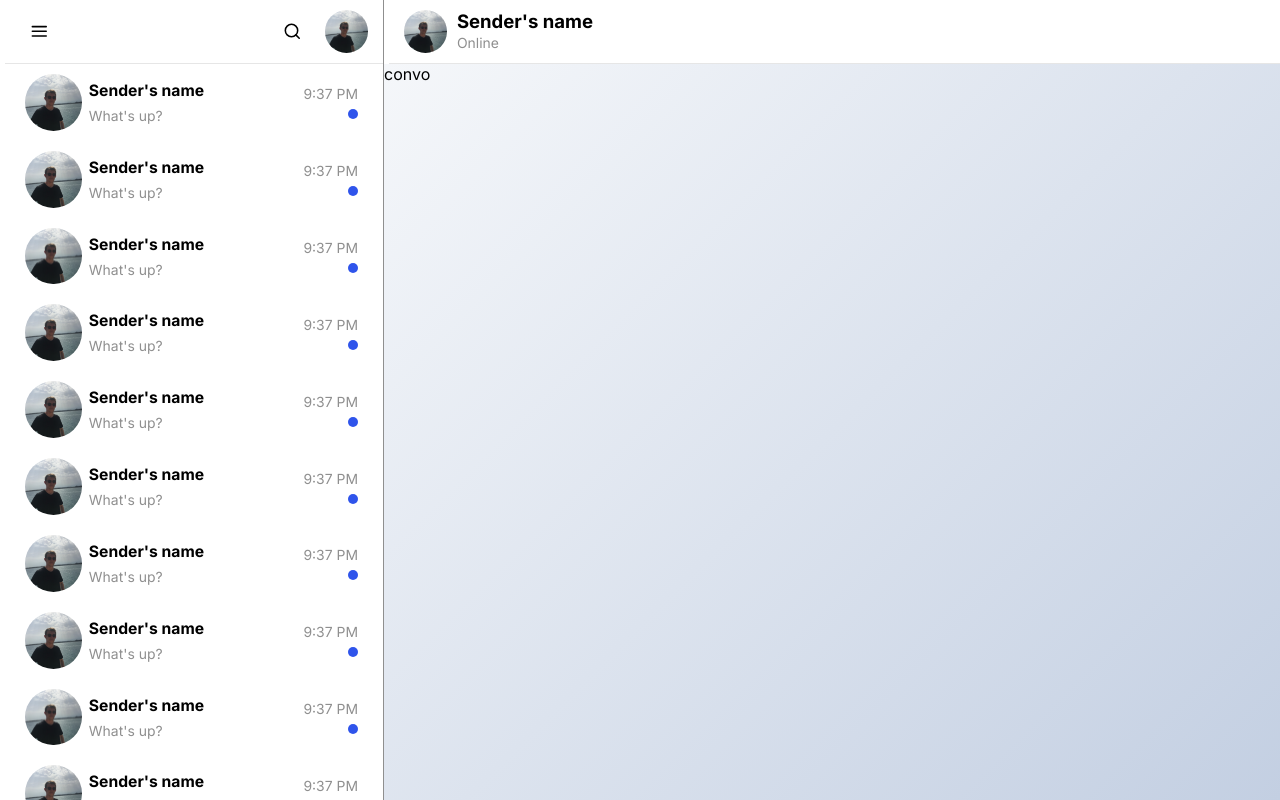
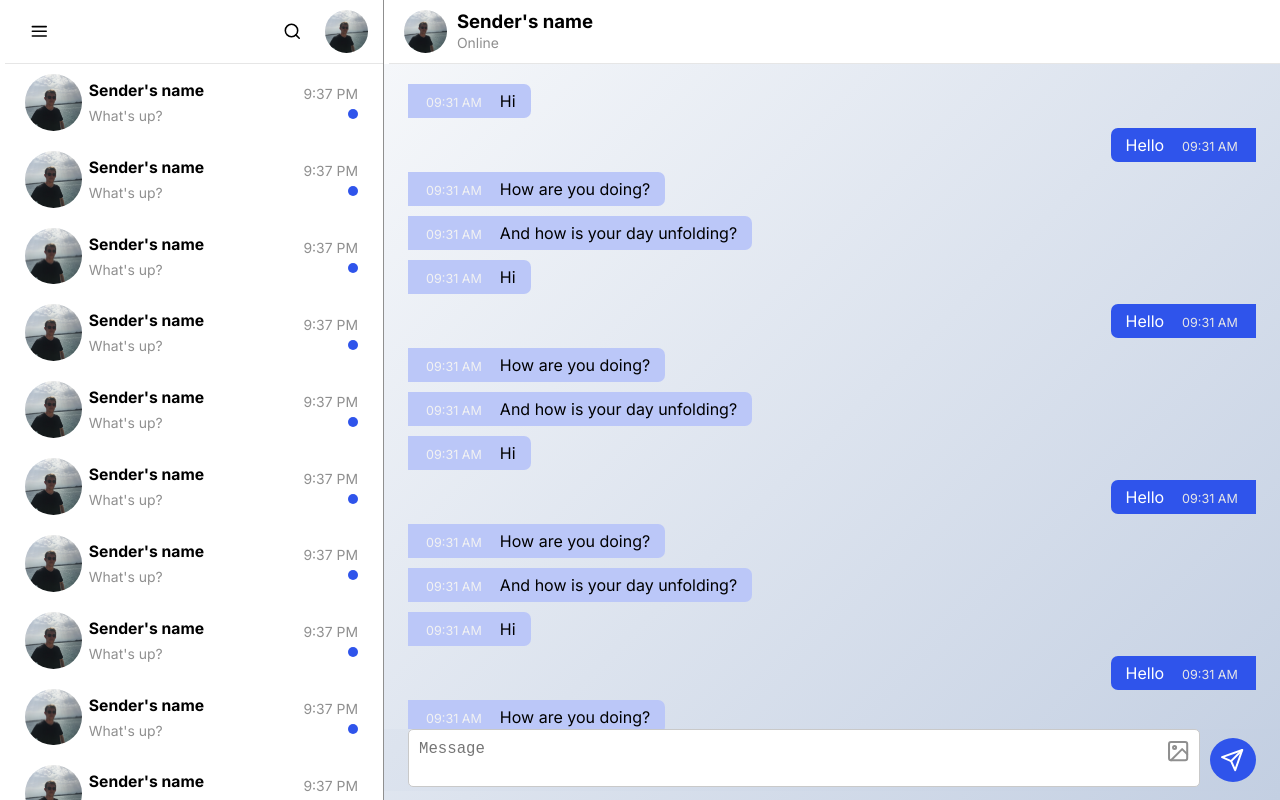
Before and after one commit to chideraemmanuel/pri-chat, a Next.js app: page / in a window 1280 px wide. Built offline with nearby package versions, Linux system fonts and the light colour scheme; a web font is replaced by a local one.

Commit message:
adds messaging interface

```diff
--- a/app/page.module.scss
+++ b/app/page.module.scss
@@ -15,6 +15,10 @@
 
     @media screen and (max-width: 768px) {
       border-right: none;
+    }
+
+    @media screen and (max-width: 768px) {
+      display: none;
     }
 
     &::-webkit-scrollbar {
@@ -101,9 +105,9 @@
     display: grid;
     grid-template-rows: auto 1fr;
 
-    @media screen and (max-width: 768px) {
-      display: none;
-    }
+    // @media screen and (max-width: 768px) {
+    //   display: none;
+    // }
 
     &_head {
       padding: 10px 15px;
--- a/app/page.tsx
+++ b/app/page.tsx
@@ -1,8 +1,9 @@
 import Chats from "@/containers/chats/Chats";
 import styles from "./page.module.scss";
-import { FiMenu, FiSearch } from "react-icons/fi";
+import { FiImage, FiMenu, FiSearch, FiSend } from "react-icons/fi";
 import profileImage from "@/assets/profile.jpg";
 import Image from "next/image";
+import ConversationBox from "@/containers/conversationBox/ConversationBox";
 
 const Homepage: React.FC = () => {
   return (
@@ -38,9 +39,32 @@ const Homepage: React.FC = () => {
             </div>
           </div>
         </div>
+
         <div className={styles.homepage__right_convo}>
-          <span>convo</span>
+          <ConversationBox />
         </div>
+
+        {/* <div className={styles.homepage__right_input}>
+          <div>
+            <textarea
+              name="message"
+              id=""
+              //   cols="30"
+              //   rows="10"
+              //   onClick={() => console.log("hello")}
+              placeholder="Message"
+            />
+
+            <input type="file" name="" id="attachment" />
+            <label htmlFor="attachment">
+              <FiImage />
+            </label>
+          </div>
+
+          <div>
+            <FiSend />
+          </div>
+        </div> */}
       </div>
     </main>
   );
--- /dev/null
+++ b/components/message/Message.module.scss
@@ -0,0 +1,77 @@
+// .message {
+//   background-color: var(--primary-color);
+//   color: #fff;
+//   display: inline-block;
+
+//   align-self: flex-end;
+// }
+.message_sent {
+  background-color: var(--primary-color);
+  color: #fff;
+  display: flex;
+  align-items: center;
+  gap: max(0.7vw, 15px);
+  //   width: min(70%, 700px);
+  width: min(70%, fit-content);
+
+  align-self: flex-end;
+
+  //   padding: max(0.7vh, 10px) max(0.7vw, 15px);
+  position: relative;
+  padding: 7px max(0.7vw, 15px);
+  //   padding-right: max(7vw, 50px);
+  border-radius: 7px 0 0 7px;
+
+  p {
+    word-break: break-all;
+    flex: 1;
+  }
+
+  span {
+    font-size: var(--xs-font);
+    color: var(--gray-300);
+    transform: scale(0.9);
+    display: inline-block;
+    align-self: flex-end;
+
+    @media (prefers-color-scheme: dark) {
+      color: #c9c9c9;
+    }
+  }
+}
+
+.message_received {
+  background-color: lighten($color: rgb(47, 84, 235), $amount: 30);
+  color: #000;
+  display: flex;
+  flex-direction: row-reverse;
+  align-items: center;
+  gap: max(0.7vw, 15px);
+  //   width: min(70%, 700px);
+  width: min(70%, fit-content);
+  max-width: 90%;
+
+  align-self: flex-start;
+
+  position: relative;
+  padding: 7px max(0.7vw, 15px);
+  border-radius: 0 7px 7px 0;
+
+  p {
+    // word-break: break-all;
+    word-break: normal;
+    flex: 1;
+  }
+
+  span {
+    font-size: var(--xs-font);
+    color: var(--gray-100);
+    transform: scale(0.9);
+    display: inline-block;
+    align-self: flex-end;
+
+    @media (prefers-color-scheme: dark) {
+      color: #666;
+    }
+  }
+}
--- /dev/null
+++ b/components/message/Message.tsx
@@ -0,0 +1,23 @@
+import styles from "./Message.module.scss";
+
+const Message: React.FC<{ type: "received" | "sent"; text: string }> = ({
+  type,
+  text,
+}) => {
+  return (
+    // <div className={styles.message}>
+    // <div className={styles.message_sent}>
+    // <div className={styles.message_received}>
+    <div
+      className={
+        type === "received" ? styles.message_received : styles.message_sent
+      }
+    >
+      <p>{text}</p>
+
+      <span>09:31 AM</span>
+    </div>
+  );
+};
+
+export default Message;
--- /dev/null
+++ b/containers/conversationBox/ConversationBox.module.scss
@@ -0,0 +1,149 @@
+.conversationBox {
+  position: relative !important;
+  //   border: 1px solid red;
+  width: min(100%, 900px);
+  margin: 0 auto;
+  padding: 0 clamp(15px, 2vw, 24px);
+  padding-bottom: clamp(15px, 2vw, 24px);
+  //   height: 100%;
+
+  display: flex;
+  flex-direction: column;
+  justify-content: space-between;
+  gap: 10px;
+
+  height: calc(100vh - 30px - var(--xl-font));
+  //   overflow: auto;
+
+  &__messages {
+    // border: 1px solid blue;
+    flex: 1;
+    height: 100%;
+    overflow: auto;
+
+    display: flex;
+    flex-direction: column;
+    gap: max(0.7vh, 10px);
+    padding-bottom: max(90px, 7vh);
+    padding-top: min(20px, 5vh);
+
+    &::-webkit-scrollbar {
+      display: none;
+    }
+  }
+
+  &__input {
+    // background-color: red;
+    // background-color: rgba(255, 255, 255, 0.1);
+    // backdrop-filter: blur(50px);
+    background: var(--chat-box-gradient);
+    background-size: 200%;
+    background-position: right bottom;
+    position: absolute;
+    left: 0;
+    // bottom: clamp(15px, 2vw, 24px);
+    bottom: 0;
+    width: 100%;
+    padding: 0 clamp(15px, 2vw, 24px);
+    display: flex;
+    align-items: center;
+    gap: max(0.7vw, 10px);
+
+    > div:first-child {
+      position: relative;
+      flex: 1;
+
+      textarea {
+        resize: none;
+        width: 100%;
+
+        font-size: 16px;
+        padding: max(0.7vw, 10px);
+        outline: none;
+        border: 1px solid var(--gray-500);
+        border-radius: 5px;
+        font-size: var(--sm-font);
+        background-color: #fff;
+
+        // height: fit-content;
+
+        @media (prefers-color-scheme: dark) {
+          background-color: var(--gray-300);
+        }
+
+        @media screen and (max-width: 1024px) {
+          width: calc(16px / 15px * 100%);
+          transform: scale(calc(15px / 16px));
+          transform-origin: left top;
+          margin-bottom: -6.6666666px;
+        }
+
+        @media screen and (max-width: 768px) {
+          width: calc(16px / 14px * 100%);
+          transform: scale(calc(14px / 16px));
+          transform-origin: left top;
+          margin-bottom: -6.6666666px;
+        }
+
+        @media screen and (max-width: 540px) {
+          width: calc(16px / 13px * 100%);
+          transform: scale(calc(13px / 16px));
+          transform-origin: left top;
+          margin-bottom: -6.6666666px;
+        }
+
+        @media screen and (max-width: 420px) {
+          width: calc(16px / 12px * 100%);
+          transform: scale(calc(12px / 16px));
+          transform-origin: left top;
+          margin-bottom: -6.6666666px;
+        }
+
+        &:focus {
+          border-color: var(--primary-color);
+        }
+
+        &::placeholder {
+          // display: none;
+          // color: red;
+        }
+      }
+
+      input {
+        display: none;
+      }
+
+      label {
+        position: absolute;
+        right: max(0.7vw, 10px);
+        top: max(0.7vw, 10px);
+        font-size: var(--md-font);
+        color: var(--gray-700);
+        transition: 0.2s ease;
+        cursor: pointer;
+
+        &:hover {
+          color: var(--gray-900);
+        }
+      }
+    }
+
+    > div:last-child {
+      font-size: var(--md-font);
+      background-color: var(--primary-color);
+      padding: max(0.7vw, 10px);
+      padding-right: 12px;
+      color: #fff;
+      border-radius: 50%;
+      display: flex;
+      align-items: center;
+      justify-content: center;
+      cursor: pointer;
+
+      svg {
+        // padding: 5px 7px;
+        // box-sizing: content-box;
+      }
+    }
+  }
+}
--- /dev/null
+++ b/containers/conversationBox/ConversationBox.tsx
@@ -0,0 +1,57 @@
+import Message from "@/components/message/Message";
+import styles from "./ConversationBox.module.scss";
+import { FiChevronsRight, FiClipboard, FiImage, FiSend } from "react-icons/fi";
+import { FaClipboard } from "react-icons/fa";
+
+const ConversationBox: React.FC = () => {
+  return (
+    <div className={styles.conversationBox}>
+      <div className={styles.conversationBox__messages}>
+        <Message type="received" text="Hi" />
+        <Message type="sent" text="Hello" />
+        <Message type="received" text="How are you doing?" />
+        <Message type="received" text="And how is your day unfolding?" />
+        <Message type="received" text="Hi" />
+        <Message type="sent" text="Hello" />
+        <Message type="received" text="How are you doing?" />
+        <Message type="received" text="And how is your day unfolding?" />
+        <Message type="received" text="Hi" />
+        <Message type="sent" text="Hello" />
+        <Message type="received" text="How are you doing?" />
+        <Message type="received" text="And how is your day unfolding?" />
+        <Message type="received" text="Hi" />
+        <Message type="sent" text="Hello" />
+        <Message type="received" text="How are you doing?" />
+        <Message type="received" text="And how is your day unfolding?" />
+        <Message type="received" text="Hi" />
+        <Message type="sent" text="Hello" />
+        <Message type="received" text="How are you doing?" />
+        <Message type="received" text="And how is your day unfolding?" />
+        {/* <Message type="sent" text="Hi"/> */}
+      </div>
+      <div className={styles.conversationBox__input}>
+        <div>
+          <textarea
+            name="message"
+            id=""
+            //   cols="30"
+            //   rows="10"
+            //   onClick={() => console.log("hello")}
+            placeholder="Message"
+          />
+
+          <input type="file" name="" id="attachment" />
+          <label htmlFor="attachment">
+            <FiImage />
+          </label>
+        </div>
+
+        <div>
+          <FiSend />
+        </div>
+      </div>
+    </div>
+  );
+};
+
+export default ConversationBox;
```
